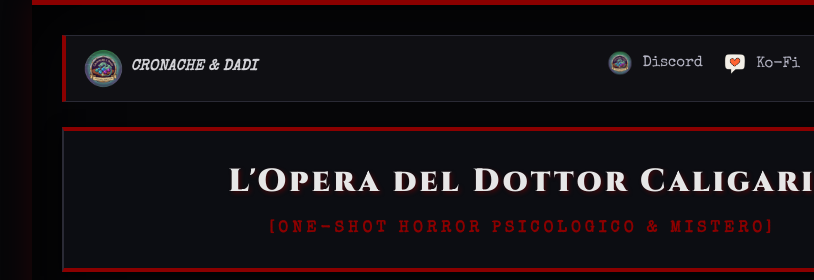
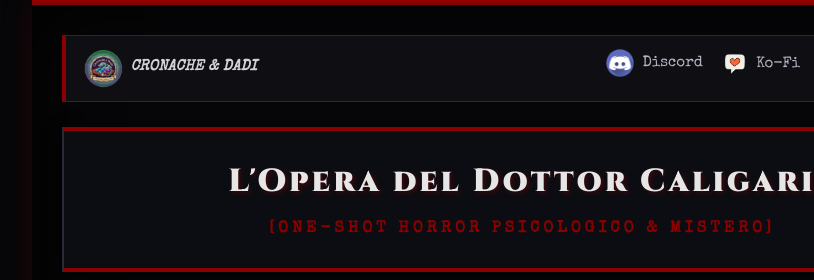
Before and after one commit to cronacheedadi/Archivio-Multiverso, a plain HTML site: page L'Opera Del Dottor Caligari/index.html in a window 1280 px wide. Shown: the top 280 px of the page, 118-932 px from the left. Drawn offline with nearby package versions, Linux system fonts and the light colour scheme.

Commit message:
Update index.html

```diff
--- a/L'Opera Del Dottor Caligari/index.html
+++ b/L'Opera Del Dottor Caligari/index.html
@@ -564,7 +564,7 @@
         </div>
         <div>
             <a href="https://discord.gg/K9M83kb8eh" target="_blank">
-                <img src="../Cronache e Dadi.png" alt="Discord" style="height: 28px; vertical-align: middle;"> Discord
+                <img src="../discord_icona.png" alt="Discord" style="height: 28px; vertical-align: middle;"> Discord
             </a>
             <a href="https://ko-fi.com/cronacheedadi" target="_blank" style="margin-left: 15px;">
                 <img src="../Speech bubble.gif" alt="Ko-Fi" style="height: 26px; vertical-align: middle;"> Ko-Fi
```
